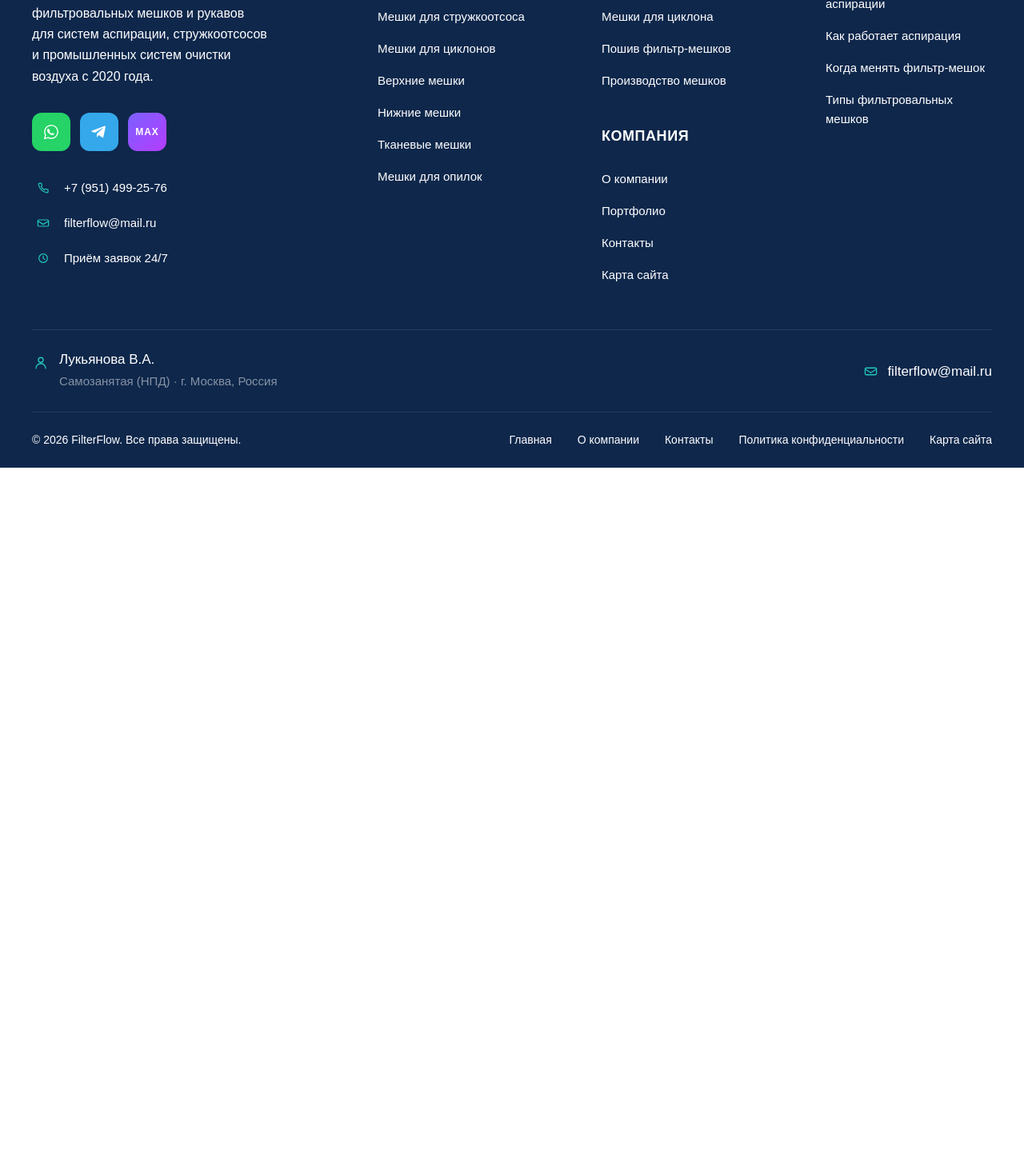
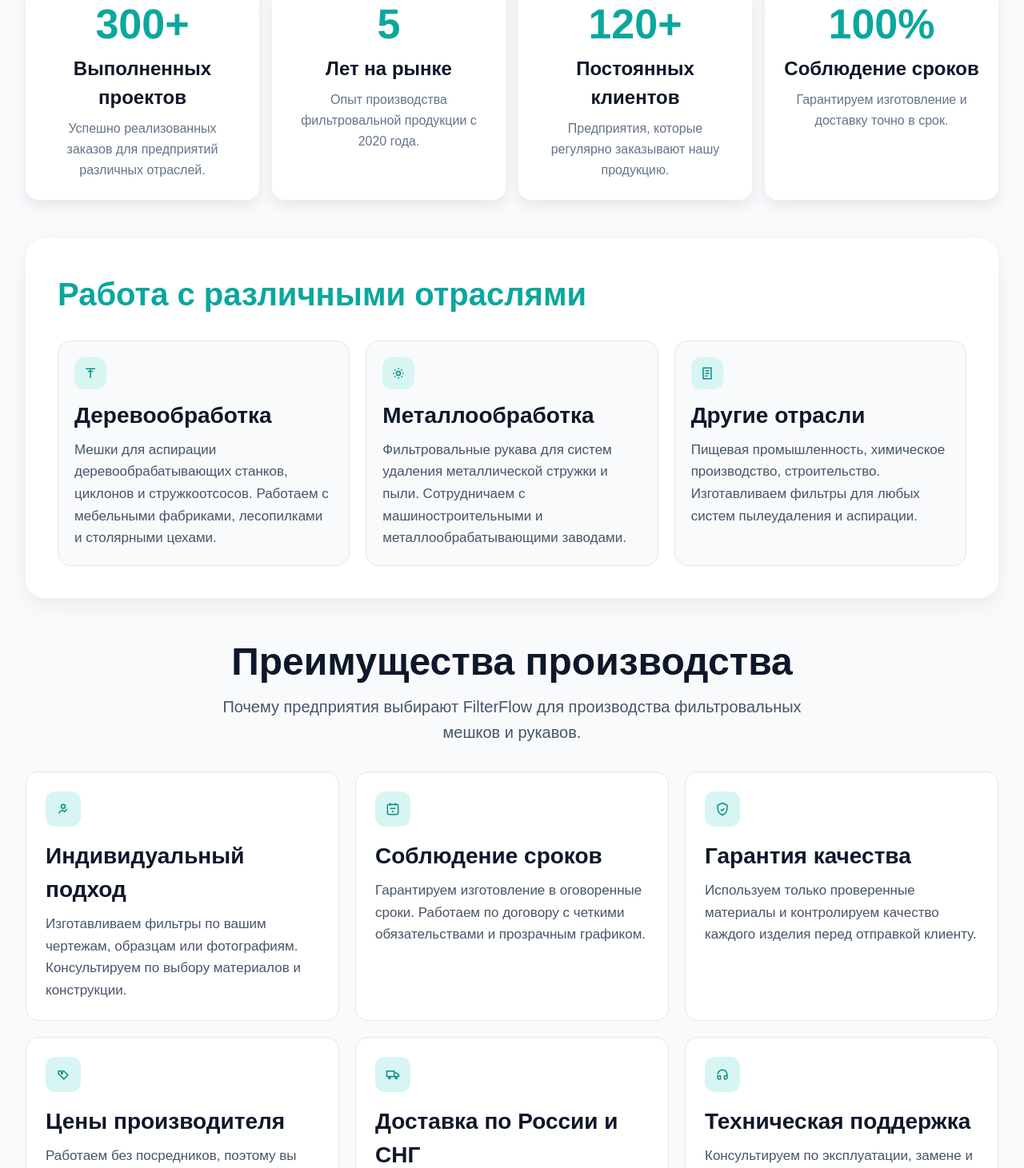
Before and after one commit to karipupkina-ux/filterflow-next, a Next.js app: page /o-kompanii in a window 1280 px wide. Shown: the part 1869-3330 px from the top of the page at 80% size. Before the commit the page ends 2454 px from the top, so only its background shows below. Built offline with nearby package versions, Linux system fonts and the light colour scheme.

Commit message:
update o kompanii block

```diff
--- a/app/o-kompanii/page.tsx
+++ b/app/o-kompanii/page.tsx
@@ -50,6 +50,123 @@ export default function OKompaniiPage() {
         <svg viewBox="0 0 24 24" className="h-5 w-5" fill="none" stroke="currentColor" strokeWidth="1.8">
           <circle cx="12" cy="12" r="8" />
           <path d="M12 8v5l3 2" />
+        </svg>
+      ),
+    },
+  ];
+  const stats = [
+    {
+      value: "300+",
+      title: "Выполненных проектов",
+      text: "Успешно реализованных заказов для предприятий различных отраслей.",
+    },
+    {
+      value: "5",
+      title: "Лет на рынке",
+      text: "Опыт производства фильтровальной продукции с 2020 года.",
+    },
+    {
+      value: "120+",
+      title: "Постоянных клиентов",
+      text: "Предприятия, которые регулярно заказывают нашу продукцию.",
+    },
+    {
+      value: "100%",
+      title: "Соблюдение сроков",
+      text: "Гарантируем изготовление и доставку точно в срок.",
+    },
+  ];
+  const industries = [
+    {
+      title: "Деревообработка",
+      text: "Мешки для аспирации деревообрабатывающих станков, циклонов и стружкоотсосов. Работаем с мебельными фабриками, лесопилками и столярными цехами.",
+      icon: (
+        <svg viewBox="0 0 24 24" className="h-5 w-5" fill="none" stroke="currentColor" strokeWidth="1.8">
+          <path d="M5 5h14M12 5v14" />
+          <path d="M8 9h8" />
+        </svg>
+      ),
+    },
+    {
+      title: "Металлообработка",
+      text: "Фильтровальные рукава для систем удаления металлической стружки и пыли. Сотрудничаем с машиностроительными и металлообрабатывающими заводами.",
+      icon: (
+        <svg viewBox="0 0 24 24" className="h-5 w-5" fill="none" stroke="currentColor" strokeWidth="1.8">
+          <circle cx="12" cy="12" r="3" />
+          <path d="M12 4v2M12 18v2M4 12h2M18 12h2M6.3 6.3l1.4 1.4M16.3 16.3l1.4 1.4M17.7 6.3l-1.4 1.4M7.7 16.3l-1.4 1.4" />
+        </svg>
+      ),
+    },
+    {
+      title: "Другие отрасли",
+      text: "Пищевая промышленность, химическое производство, строительство. Изготавливаем фильтры для любых систем пылеудаления и аспирации.",
+      icon: (
+        <svg viewBox="0 0 24 24" className="h-5 w-5" fill="none" stroke="currentColor" strokeWidth="1.8">
+          <path d="M6 4h12v16H6z" />
+          <path d="M9 8h6M9 12h6M9 16h4" />
+        </svg>
+      ),
+    },
+  ];
+  const productionBenefits = [
+    {
+      title: "Индивидуальный подход",
+      text: "Изготавливаем фильтры по вашим чертежам, образцам или фотографиям. Консультируем по выбору материалов и конструкции.",
+      icon: (
+        <svg viewBox="0 0 24 24" className="h-5 w-5" fill="none" stroke="currentColor" strokeWidth="1.8">
+          <circle cx="12" cy="8" r="3" />
+          <path d="M6 19c0-2.8 2.7-5 6-5m0 0 2 2 4-4" />
+        </svg>
+      ),
+    },
+    {
+      title: "Соблюдение сроков",
+      text: "Гарантируем изготовление в оговоренные сроки. Работаем по договору с четкими обязательствами и прозрачным графиком.",
+      icon: (
+        <svg viewBox="0 0 24 24" className="h-5 w-5" fill="none" stroke="currentColor" strokeWidth="1.8">
+          <rect x="4" y="5" width="16" height="15" rx="2" />
+          <path d="M8 3v4M16 3v4M8 11h8M12 14v3" />
+        </svg>
+      ),
+    },
+    {
+      title: "Гарантия качества",
+      text: "Используем только проверенные материалы и контролируем качество каждого изделия перед отправкой клиенту.",
+      icon: (
+        <svg viewBox="0 0 24 24" className="h-5 w-5" fill="none" stroke="currentColor" strokeWidth="1.8">
+          <path d="M12 3l7 3v5c0 4.2-2.7 8-7 10-4.3-2-7-5.8-7-10V6z" />
+          <path d="m9.5 12.5 1.9 1.9 3.6-3.6" />
+        </svg>
+      ),
+    },
+    {
+      title: "Цены производителя",
+      text: "Работаем без посредников, поэтому вы получаете продукцию напрямую от производителя по выгодным условиям.",
+      icon: (
+        <svg viewBox="0 0 24 24" className="h-5 w-5" fill="none" stroke="currentColor" strokeWidth="1.8">
+          <path d="M5 7h8l6 6-6 6-8-8z" />
+          <circle cx="10" cy="10" r="1.2" />
+        </svg>
+      ),
+    },
+    {
+      title: "Доставка по России и СНГ",
+      text: "Отправляем заказы транспортными компаниями в любой регион. Помогаем выбрать оптимальный способ доставки.",
+      icon: (
+        <svg viewBox="0 0 24 24" className="h-5 w-5" fill="none" stroke="currentColor" strokeWidth="1.8">
+          <path d="M3 7h11v8H3zM14 10h4l3 3v2h-7z" />
+          <circle cx="7" cy="17" r="1.5" />
+          <circle cx="17" cy="17" r="1.5" />
+        </svg>
+      ),
+    },
+    {
+      title: "Техническая поддержка",
+      text: "Консультируем по эксплуатации, замене и обслуживанию фильтров. Подбираем оптимальное решение под вашу систему.",
+      icon: (
+        <svg viewBox="0 0 24 24" className="h-5 w-5" fill="none" stroke="currentColor" strokeWidth="1.8">
+          <path d="M5 12a7 7 0 1 1 14 0v5a2 2 0 0 1-2 2h-2v-5h4" />
+          <path d="M5 14h4v5H7a2 2 0 0 1-2-2z" />
         </svg>
       ),
     },
@@ -143,6 +260,63 @@ export default function OKompaniiPage() {
               </div>
             </div>
           </section>
+
+          <section className="mt-14">
+            <div className="text-center">
+              <h2 className="text-4xl font-bold text-[#0f172a] sm:text-5xl">Опыт работы</h2>
+              <p className="mx-auto mt-4 max-w-3xl text-[20px] leading-relaxed text-[#475569]">
+                За годы работы мы накопили обширный опыт в производстве фильтровальной продукции и построили
+                долгосрочные отношения с клиентами по всей России и СНГ.
+              </p>
+            </div>
+            <div className="mt-8 grid gap-4 sm:grid-cols-2 xl:grid-cols-4">
+              {stats.map((item) => (
+                <article
+                  key={item.title}
+                  className="rounded-2xl bg-white p-6 text-center shadow-[0_8px_18px_rgba(15,23,42,0.08)]"
+                >
+                  <p className="text-[52px] font-bold leading-none text-[#0aa79d]">{item.value}</p>
+                  <h3 className="mt-3 text-[24px] font-semibold text-[#0f172a]">{item.title}</h3>
+                  <p className="mt-2 text-[16px] leading-relaxed text-[#64748b]">{item.text}</p>
+                </article>
+              ))}
+            </div>
+          </section>
+
+          <section className="mt-12 rounded-3xl bg-white p-6 shadow-[0_10px_28px_rgba(15,23,42,0.06)] sm:p-8 lg:p-10">
+            <h2 className="text-[40px] font-bold text-[#0aa79d]">Работа с различными отраслями</h2>
+            <div className="mt-7 grid gap-5 lg:grid-cols-3">
+              {industries.map((item) => (
+                <article key={item.title} className="rounded-2xl border border-[#e2e8f0] bg-[#f8fafc] p-5">
+                  <div className="mb-3 flex h-10 w-10 items-center justify-center rounded-xl bg-[#d7f6f3] text-[#0a8d85]">
+                    {item.icon}
+                  </div>
+                  <h3 className="text-[28px] font-semibold text-[#0f172a]">{item.title}</h3>
+                  <p className="mt-2 text-[17px] leading-relaxed text-[#475569]">{item.text}</p>
+                </article>
+              ))}
+            </div>
+          </section>
+
+          <section className="mt-14">
+            <div className="text-center">
+              <h2 className="text-4xl font-bold text-[#0f172a] sm:text-5xl">Преимущества производства</h2>
+              <p className="mx-auto mt-4 max-w-3xl text-[20px] leading-relaxed text-[#475569]">
+                Почему предприятия выбирают FilterFlow для производства фильтровальных мешков и рукавов.
+              </p>
+            </div>
+            <div className="mt-8 grid gap-5 md:grid-cols-2 xl:grid-cols-3">
+              {productionBenefits.map((item) => (
+                <article key={item.title} className="rounded-2xl border border-[#e2e8f0] bg-white p-6">
+                  <div className="mb-4 flex h-11 w-11 items-center justify-center rounded-xl bg-[#d7f6f3] text-[#0a8d85]">
+                    {item.icon}
+                  </div>
+                  <h3 className="text-[28px] font-semibold text-[#0f172a]">{item.title}</h3>
+                  <p className="mt-2 text-[17px] leading-relaxed text-[#475569]">{item.text}</p>
+                </article>
+              ))}
+            </div>
+          </section>
         </div>
       </main>
     </>
```
